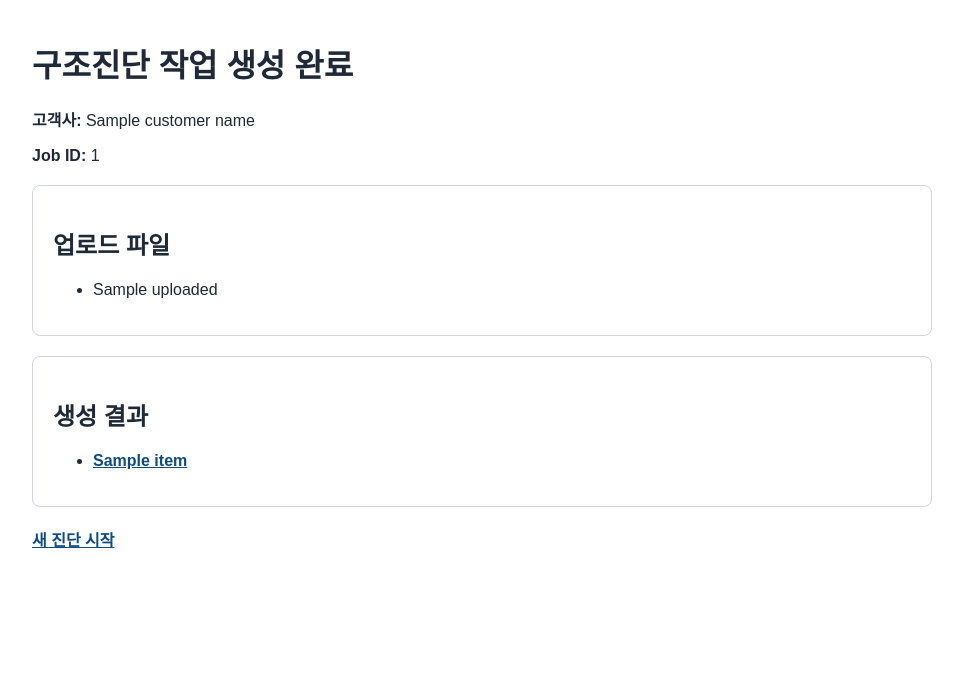
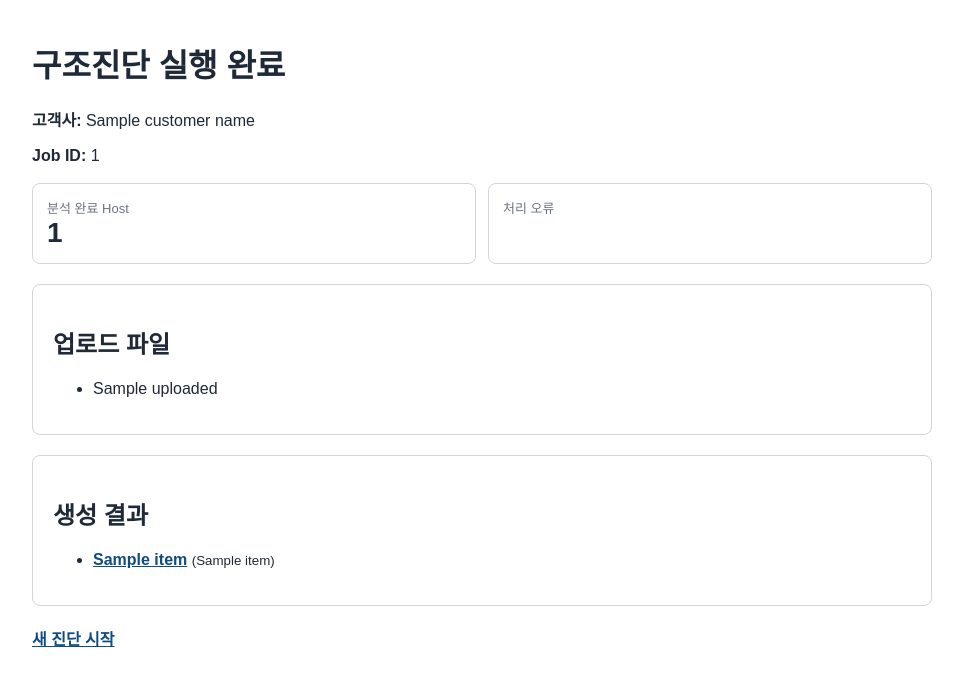
Before and after one commit to mjs0000/html, a Python web app: template templates/web/result.html.j2 in a window 1280 px wide. Shown: the top 686 px of the page, without its empty margins (158-1121 px from the left). Run offline with Jinja, Linux system fonts and the light colour scheme; the template is opened without the code that fills it: most values are stand-ins (such as "Sample title", 1, 10 or a date in 2020).

Commit message:
web: show production analysis result counts and downloads

```diff
--- a/templates/web/result.html.j2
+++ b/templates/web/result.html.j2
@@ -7,14 +7,23 @@
   <style>
     body { font-family: Arial, sans-serif; max-width: 900px; margin: 40px auto; padding: 0 20px; color: #1f2937; }
     .box { border: 1px solid #d1d5db; border-radius: 8px; padding: 20px; margin: 20px 0; }
+    .cards { display: grid; grid-template-columns: repeat(2, minmax(0, 1fr)); gap: 12px; margin: 18px 0; }
+    .card { border: 1px solid #d1d5db; border-radius: 8px; padding: 14px; }
+    .card .label { color: #6b7280; font-size: 13px; }
+    .card .value { font-size: 28px; font-weight: 700; }
     a { color: #0f4c81; font-weight: 700; }
-    .pending { color: #9a6700; }
+    .warn { background: #fff8e5; }
   </style>
 </head>
 <body>
-  <h1>구조진단 작업 생성 완료</h1>
+  <h1>구조진단 실행 완료</h1>
   <p><strong>고객사:</strong> {{ customer_name }}</p>
   <p><strong>Job ID:</strong> {{ job_id }}</p>
+
+  <div class="cards">
+    <div class="card"><div class="label">분석 완료 Host</div><div class="value">{{ analyzed_count }}</div></div>
+    <div class="card{% if error_count %} warn{% endif %}"><div class="label">처리 오류</div><div class="value">{{ error_count }}</div></div>
+  </div>
 
   <div class="box">
     <h2>업로드 파일</h2>
@@ -25,11 +34,12 @@
     <h2>생성 결과</h2>
     <ul>
       {% for item in generated %}
-        <li>
-          {% if item.url %}<a href="{{ item.url }}">{{ item.name }}</a>{% else %}<span class="pending">{{ item.name }}</span>{% endif %}
-        </li>
+        <li><a href="{{ item.url }}">{{ item.label or item.name }}</a> <small>({{ item.name }})</small></li>
       {% endfor %}
     </ul>
+    {% if error_count %}
+    <p class="warn">일부 sosreport 처리 오류가 있습니다. 상세 오류는 분석 JSON 및 HTML의 실행 요약에서 확인하십시오.</p>
+    {% endif %}
   </div>
 
   <p><a href="/">새 진단 시작</a></p>
```
